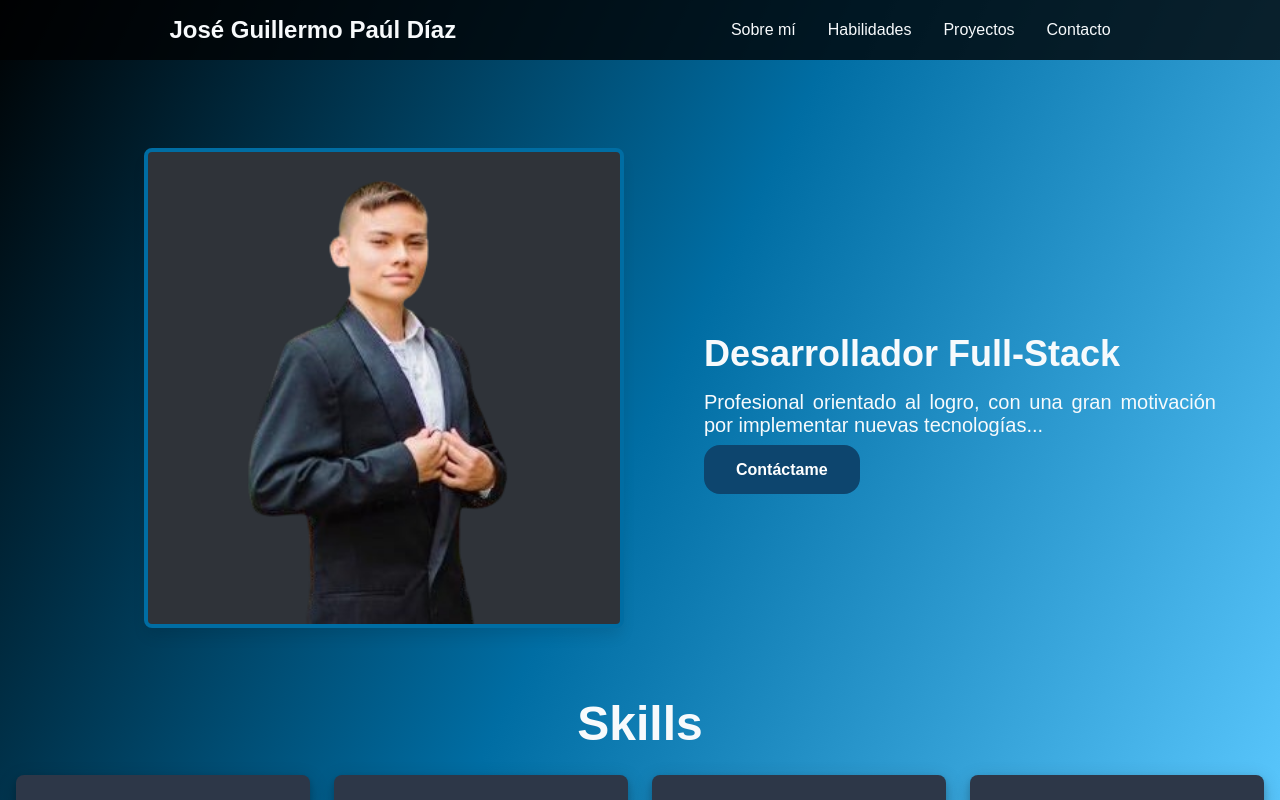
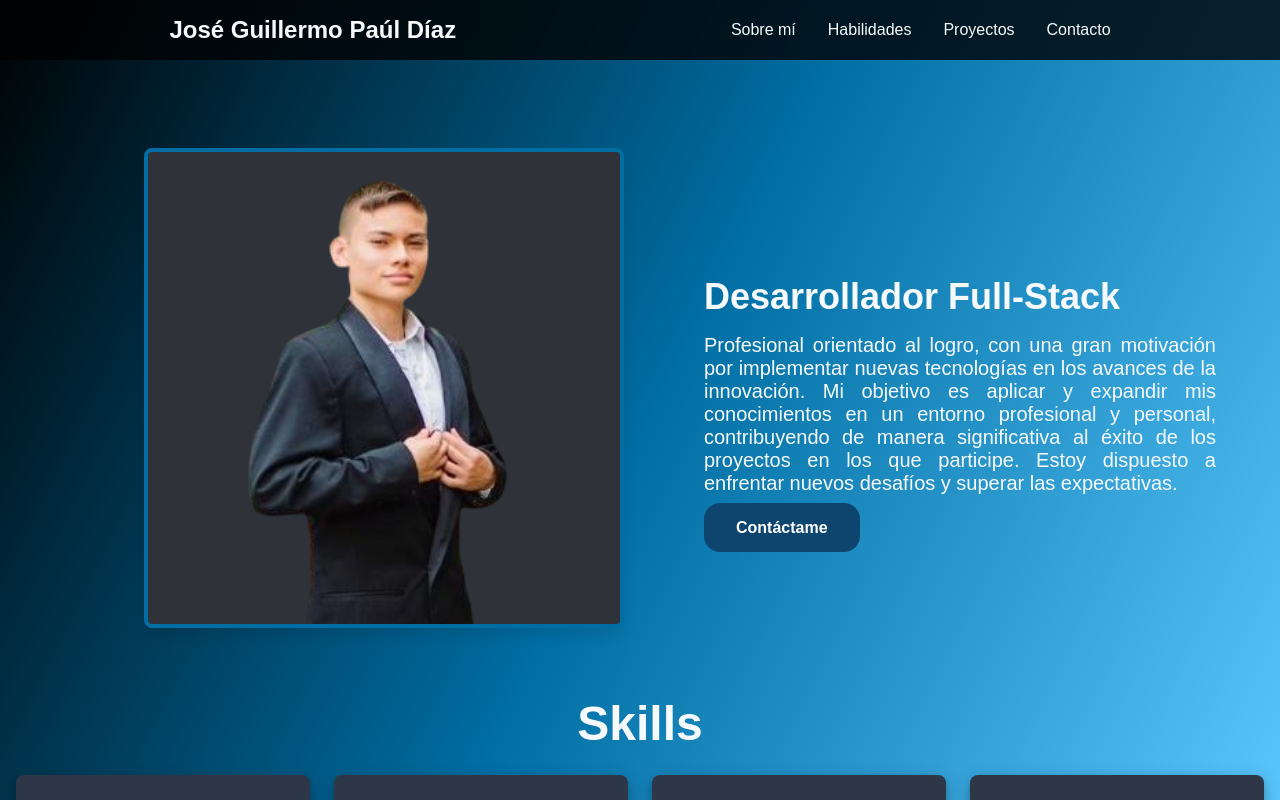
Before and after one commit to Guiller022005/GuillerPorfolio, a Vue app: page / in a window 1280 px wide. Shown: the top 800 px of the page. Built offline with nearby package versions, Linux system fonts and the light colour scheme.

Commit message:
feat: :sparkles: about me

```diff
--- a/src/components/Profile.vue
+++ b/src/components/Profile.vue
@@ -5,7 +5,7 @@
     </div>
     <div class="profile-content">
       <h2>Desarrollador Full-Stack</h2>
-      <p>Profesional orientado al logro, con una gran motivación por implementar nuevas tecnologías...</p>
+      <p>Profesional orientado al logro, con una gran motivación por implementar nuevas tecnologías en los avances de la innovación. Mi objetivo es aplicar y expandir mis conocimientos en un entorno profesional y personal, contribuyendo de manera significativa al éxito de los proyectos en los que participe. Estoy dispuesto a enfrentar nuevos desafíos y superar las expectativas.</p>
       <a href="#contact" class="cta-button">Contáctame</a>
     </div>
   </section>
```
